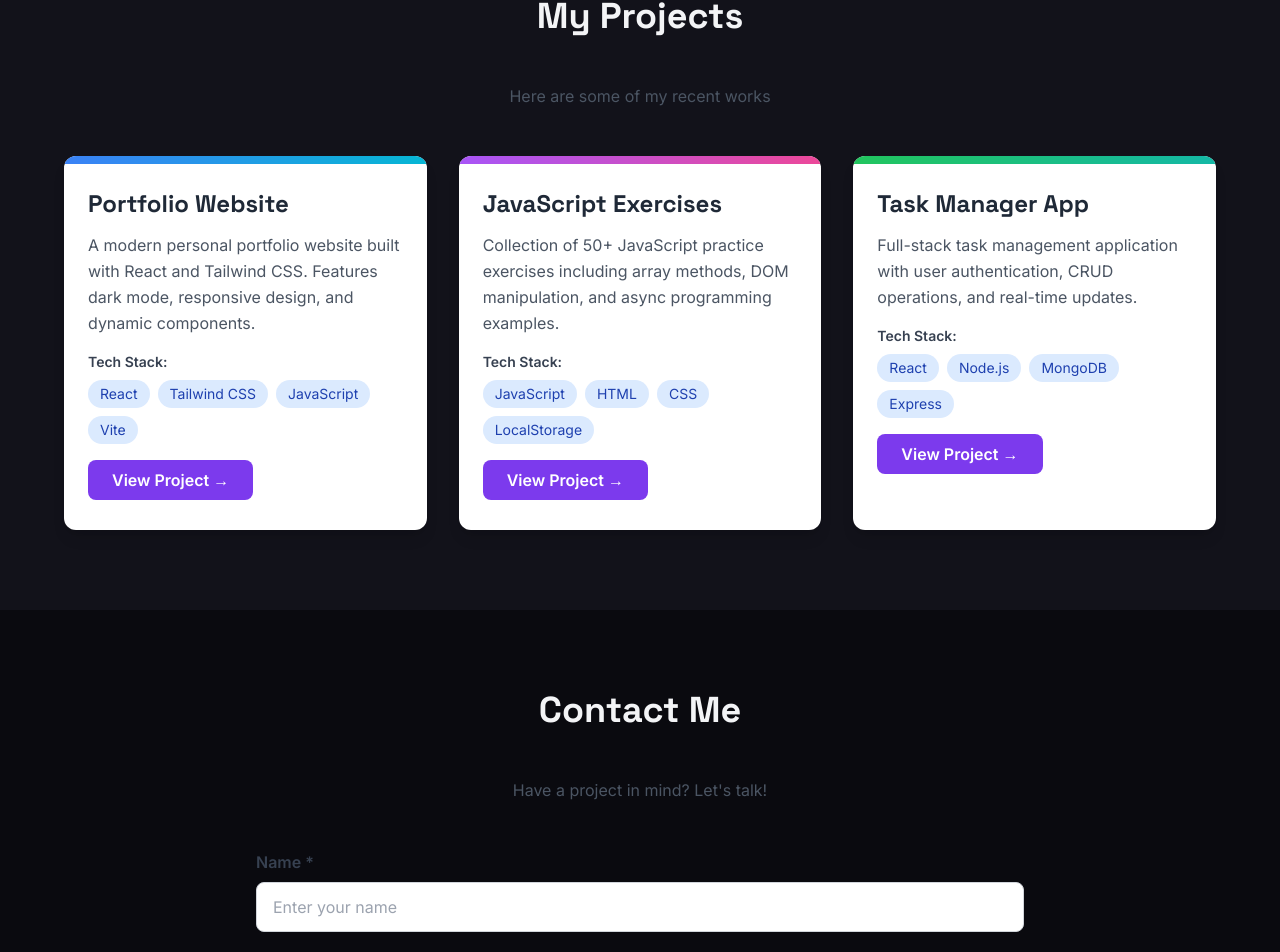
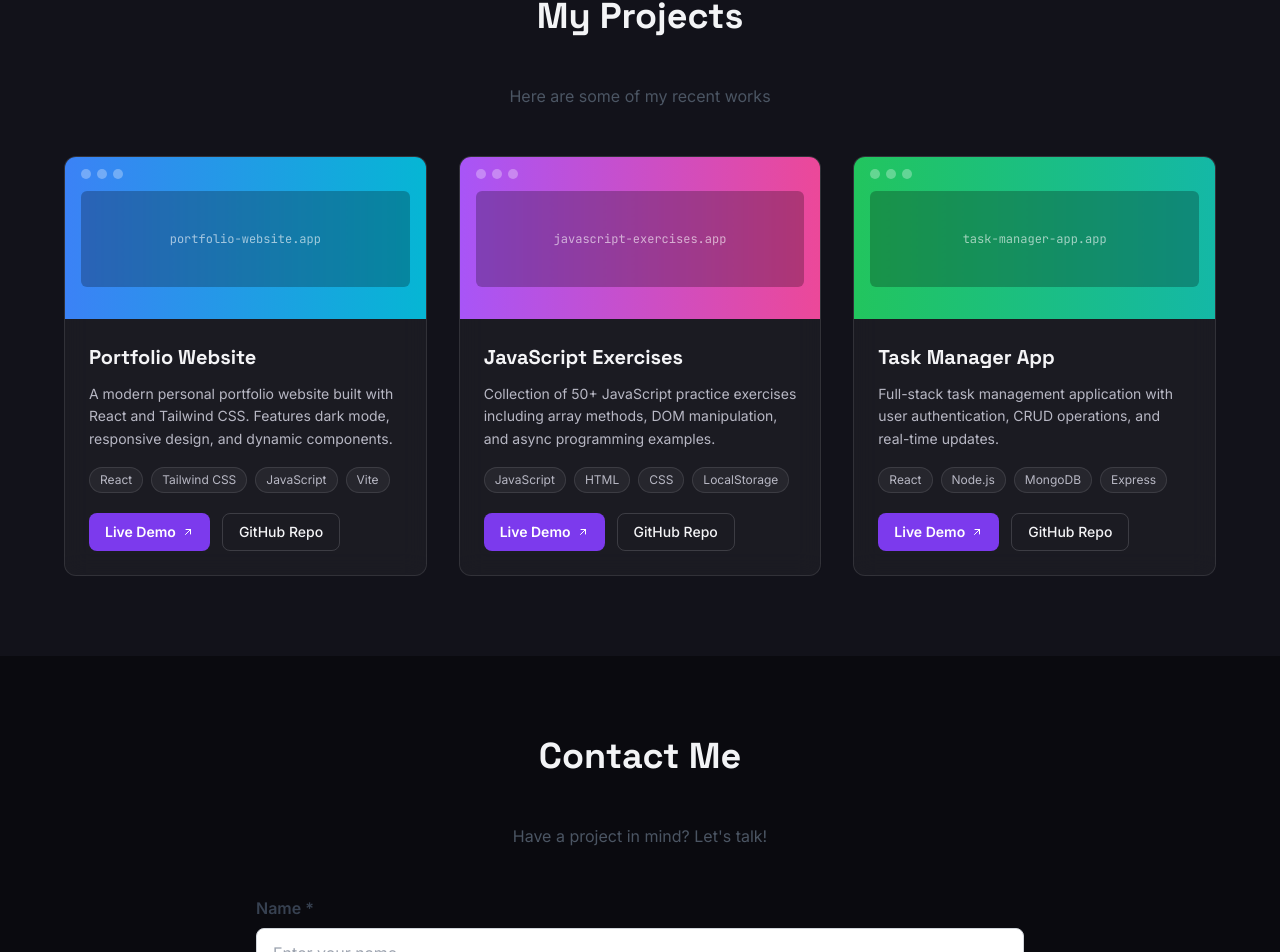
Before and after one commit to sajad-husain/portfolio-website, a React (Vite) app: page / in a window 1280 px wide. Shown: the part 1843-2795 px from the top of the page. Built offline with nearby package versions, Linux system fonts and the light colour scheme.

Commit message:
feat: browser-frame project previews

```diff
--- a/src/components/ProjectCard.jsx
+++ b/src/components/ProjectCard.jsx
@@ -1,41 +1,61 @@
-function ProjectCard({ title, description, tech, link, gradient }) {
+function ProjectCard({ title, description, tech, link, gradient, featured }) {
     return (
-        <article className="bg-white dark:bg-gray-800 rounded-xl shadow-lg overflow-hidden hover:shadow-2xl transition-all duration-300 hover:-translate-y-2">
-            <div className={`${gradient} h-2`} role="presentation"></div>
+        <article
+            className={`glass-card card-hover overflow-hidden ${
+                featured ? "gradient-border" : ""
+            }`}
+        >
+            <div className={`${gradient} relative px-4 pt-3 pb-8`} role="presentation">
+                <div className="flex gap-1.5 mb-3" aria-hidden="true">
+                    <span className="w-2.5 h-2.5 rounded-full bg-white/30"></span>
+                    <span className="w-2.5 h-2.5 rounded-full bg-white/30"></span>
+                    <span className="w-2.5 h-2.5 rounded-full bg-white/30"></span>
+                </div>
+                <div className="h-24 rounded-md bg-black/25 backdrop-blur-[1px] flex items-center justify-center">
+                    <span className="font-mono text-xs text-white/60">{title.toLowerCase().replace(/\s+/g, "-")}.app</span>
+                </div>
+            </div>
 
             <div className="p-6">
-                <h3 className="text-2xl font-bold text-gray-800 dark:text-white mb-3">
-                    {title}
-                </h3>
+                {featured && (
+                    <span className="inline-block mb-2 font-mono text-xs text-accent-soft">★ Featured</span>
+                )}
+                <h3 className="text-xl font-bold text-ink-primary mb-3">{title}</h3>
 
-                <p className="text-gray-600 dark:text-gray-300 mb-4 leading-relaxed">
-                    {description}
-                </p>
+                <p className="text-sm text-ink-secondary mb-4 leading-relaxed">{description}</p>
 
-                <div className="mb-4">
-                    <p className="text-sm font-semibold text-gray-700 dark:text-gray-300 mb-2">
-                        Tech Stack:
-                    </p>
-                    <div className="flex flex-wrap gap-2">
-                        {tech.map((technology) => (
+                <div className="mb-5 flex flex-wrap gap-2">
+                    {tech.map((t) => (
                         <span
-                                key={technology.id}
-                                className="bg-blue-100 dark:bg-blue-900 text-blue-800 dark:text-blue-200 text-sm px-3 py-1 rounded-full"
+                            key={t.id}
+                            className="bg-white/5 border border-white/10 text-xs text-ink-secondary px-2.5 py-1 rounded-full"
                         >
-                                {technology.name}
+                            {t.name}
                         </span>
                     ))}
                 </div>
-                </div>
 
+                <div className="flex gap-3">
                     <a
                         href={link}
                         target="_blank"
                         rel="noopener noreferrer"
-                    className="inline-block btn-primary py-2 px-6"
+                        className="btn-primary py-2 px-4 text-sm inline-flex items-center gap-1.5"
                     >
-                    View Project →
+                        Live Demo
+                        <svg width="12" height="12" viewBox="0 0 24 24" fill="none" stroke="currentColor" strokeWidth="2" aria-hidden="true">
+                            <path d="M7 17L17 7M17 7H8M17 7v9" strokeLinecap="round" strokeLinejoin="round" />
+                        </svg>
                     </a>
+                    <a
+                        href={link}
+                        target="_blank"
+                        rel="noopener noreferrer"
+                        className="py-2 px-4 text-sm rounded-lg border border-white/15 font-medium text-ink-primary hover:border-accent/50 transition-colors"
+                    >
+                        GitHub Repo
+                    </a>
+                </div>
             </div>
         </article>
     );
```
Lines whose indentation alone changed are shown as unchanged.
